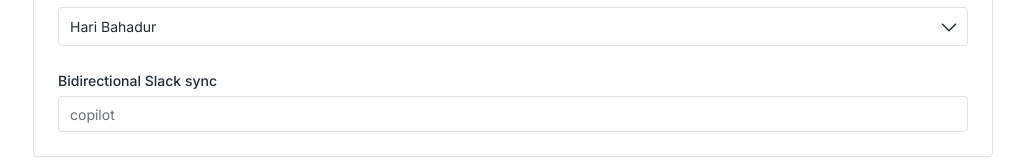
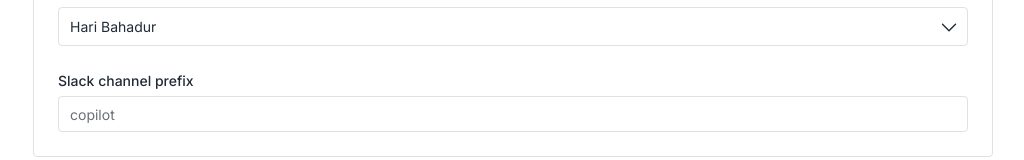
Before and after one commit to copilot-platforms/slack-integration, a Next.js app: page / in a window 1280 px wide. Shown: the part 502-662 px from the top of the page, without its empty margins (127-1151 px from the left). Built offline with nearby package versions, Linux system fonts and the light colour scheme.

Commit message:
fix: prefix label text

```diff
--- a/src/app/page.tsx
+++ b/src/app/page.tsx
@@ -31,7 +31,7 @@ export default function Home() {
             <Selecter defaultValue="hari" options={dummyFallbackSenders} />
           </div>
           <div>
-            <Label>Bidirectional Slack sync</Label>
+            <Label>Slack channel prefix</Label>
             <TextInput placeholder="copilot" />
           </div>
         </FormBox>
```
